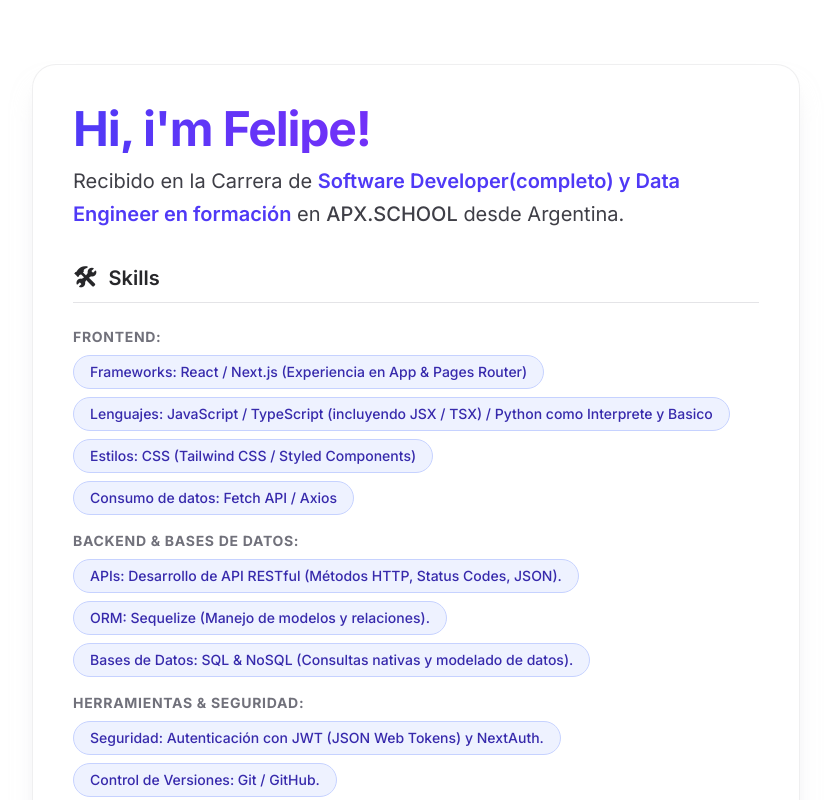
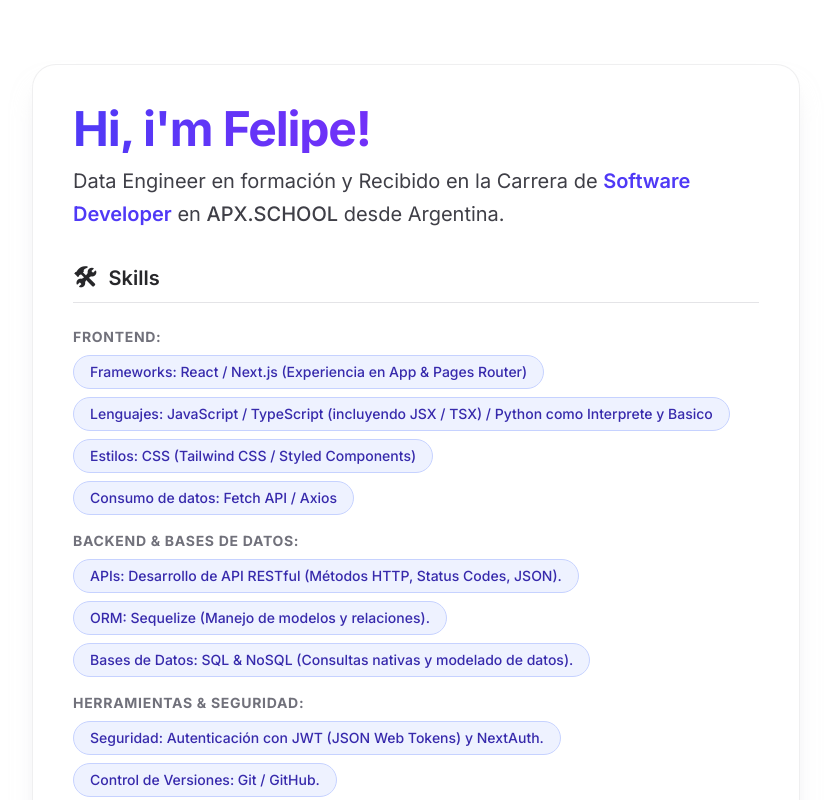
Before and after one commit to FeliSic/LANDING-PAGE-PRESENTATION, a Next.js app: page / in a window 1280 px wide. Shown: the top 800 px of the page, without its empty margins (224-1055 px from the left). Built offline with nearby package versions, Linux system fonts and the light colour scheme.

Commit message:
ultimo fix

```diff
--- a/app/page.tsx
+++ b/app/page.tsx
@@ -9,9 +9,9 @@ export default function Home() {
               Hi, i'm Felipe!
             </h1>
             <p className="mt-3 text-lg md:text-xl text-zinc-700 dark:text-zinc-300 leading-relaxed">
-              Recibido en la Carrera de{" "}
+              Data Engineer en formación y Recibido en la Carrera de{" "}
               <span className="font-semibold text-indigo-600 dark:text-indigo-400">
-                Software Developer(completo) y Data Engineer en formación
+                Software Developer
               </span>{" "}
               en <span className="font-medium">APX.SCHOOL</span> desde
               Argentina.
```
